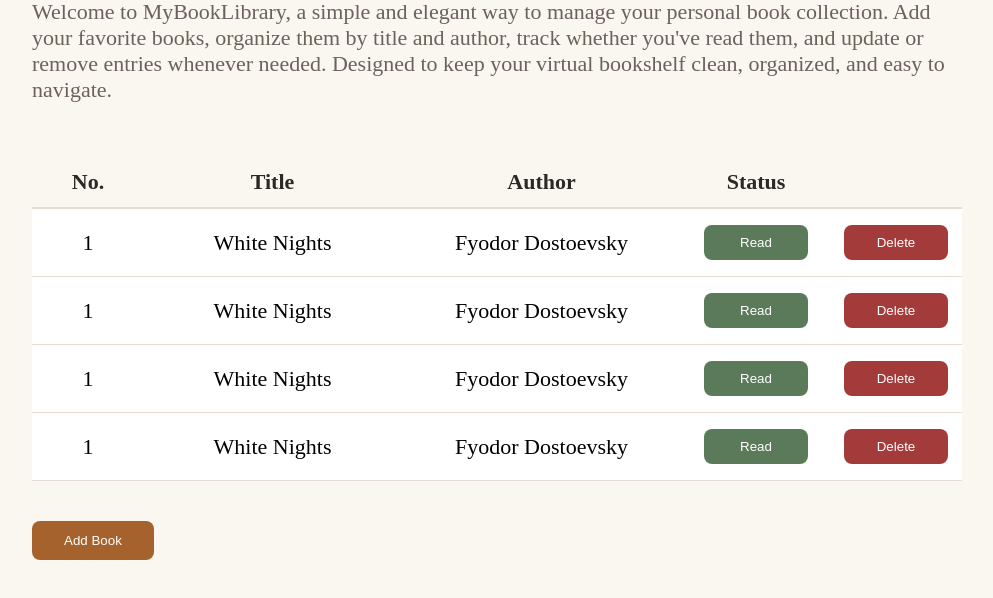
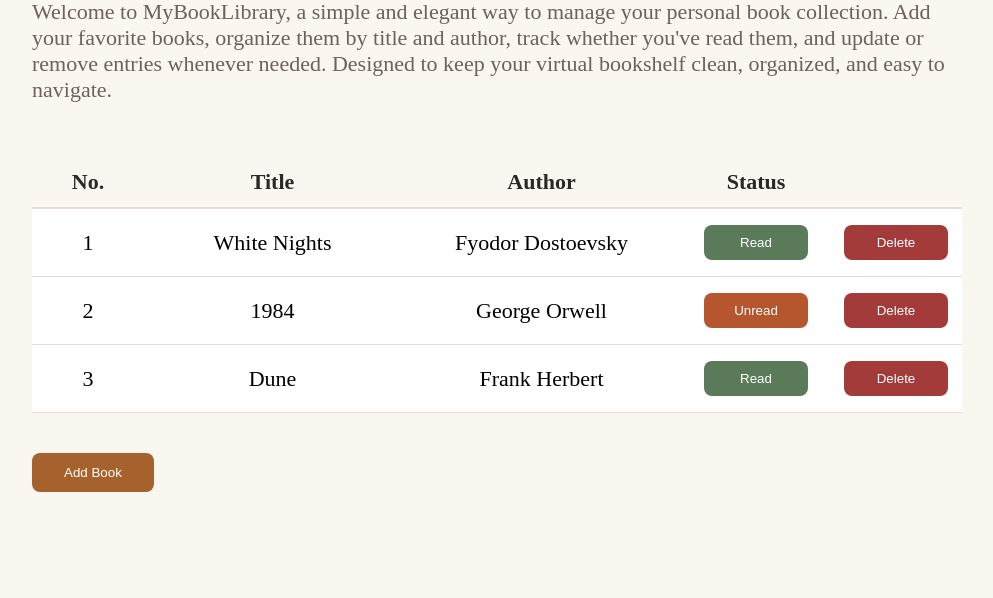
Before and after one commit to akshat-tyagi1/Library, a plain HTML site: page index.html in a window 1280 px wide. Shown: the part 172-770 px from the top of the page, without its empty margins (143-1136 px from the left). Drawn offline with Linux system fonts and the light colour scheme.

Commit message:
Implement dynamic book rendering with toggle and delete features

```diff
--- a/index.html
+++ b/index.html
@@ -26,36 +26,7 @@
         <p>Status</p>
         <p></p>
       </div>
-      <div class="book-container">
-        <div class="book">
-          <p>1</p>
-          <p>White Nights</p>
-          <p>Fyodor Dostoevsky</p>
-          <button class="read">Read</button>
-          <button class="delete" type="button">Delete</button>
-        </div>
-        <div class="book">
-          <p>1</p>
-          <p>White Nights</p>
-          <p>Fyodor Dostoevsky</p>
-          <button class="read">Read</button>
-          <button class="delete" type="button">Delete</button>
-        </div>
-        <div class="book">
-          <p>1</p>
-          <p>White Nights</p>
-          <p>Fyodor Dostoevsky</p>
-          <button class="read">Read</button>
-          <button class="delete" type="button">Delete</button>
-        </div>
-        <div class="book">
-          <p>1</p>
-          <p>White Nights</p>
-          <p>Fyodor Dostoevsky</p>
-          <button class="read">Read</button>
-          <button class="delete" type="button">Delete</button>
-        </div>
-      </div>
+      <div class="book-container"></div>
       <div class="add-button">
         <button class="add-book">Add Book</button>
       </div>
--- a/script.js
+++ b/script.js
@@ -0,0 +1,74 @@
+const bookContainer = document.querySelector(".book-container");
+const statusBtns = document.querySelectorAll(".status");
+const addBookBtn = document.querySelector(".add-book");
+
+const myLibrary = [];
+let num = 1;
+
+addBookToLibrary("White Nights", "Fyodor Dostoevsky", "Read");
+addBookToLibrary("1984", "George Orwell", "Unread");
+addBookToLibrary("Dune", "Frank Herbert", "Read");
+
+displayBooks();
+
+function Book(title, author, status) {
+  this.title = title;
+  this.author = author;
+  this.status = status;
+  this.id = crypto.randomUUID();
+}
+
+function addBookToLibrary(title, author, status, id) {
+  const book = new Book(title, author, status);
+  myLibrary.push(book);
+}
+
+function displayBooks() {
+  bookContainer.textContent = "";
+  num = 1;
+  myLibrary.forEach((book) => {
+    createBook(book);
+  });
+}
+
+function createBook(book) {
+  const bookDiv = document.createElement("div");
+  const number = document.createElement("p");
+  const title = document.createElement("p");
+  const author = document.createElement("p");
+  const status = document.createElement("button");
+  const remove = document.createElement("button");
+  const elementArr = [number, title, author, status, remove];
+
+  status.addEventListener("click", () => toggleStatus(book));
+
+  remove.addEventListener("click", () => deleteBook(book));
+
+  status.classList.add("status", book.status.toLowerCase());
+  bookDiv.classList.add("book");
+  remove.classList.add("delete");
+
+  number.textContent = `${num}`;
+  title.textContent = `${book.title}`;
+  author.textContent = `${book.author}`;
+  status.textContent = `${book.status}`;
+  remove.textContent = `Delete`;
+
+  elementArr.forEach((element) => {
+    bookDiv.appendChild(element);
+  });
+
+  bookContainer.appendChild(bookDiv);
+  num++;
+}
+
+function toggleStatus(book) {
+  book.status = book.status === "Read" ? "Unread" : "Read";
+  displayBooks();
+}
+
+function deleteBook(book) {
+  const index = myLibrary.findIndex((b) => b.id === book.id);
+  myLibrary.splice(index, 1);
+  displayBooks();
+}
--- a/style.css
+++ b/style.css
@@ -79,7 +79,7 @@ body {
 
 .unread {
   border: none;
-  padding: 10px 24px;
+  padding: 10px 30px;
   border-radius: 8px;
   background-color: var(--unread-status);
   color: #ffffff;
```
